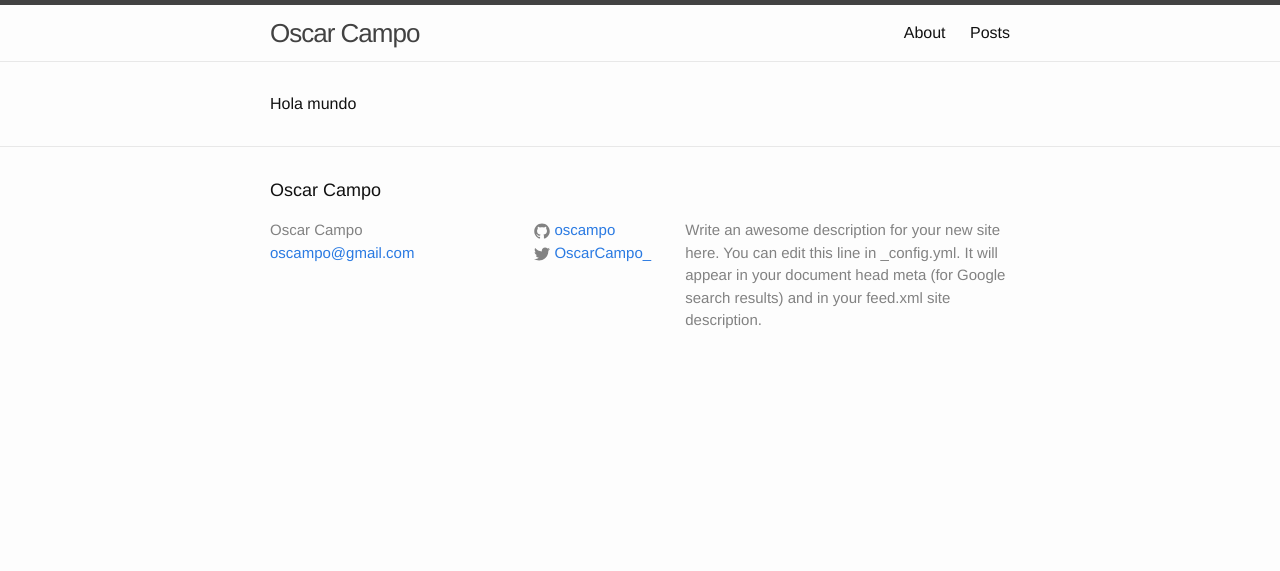
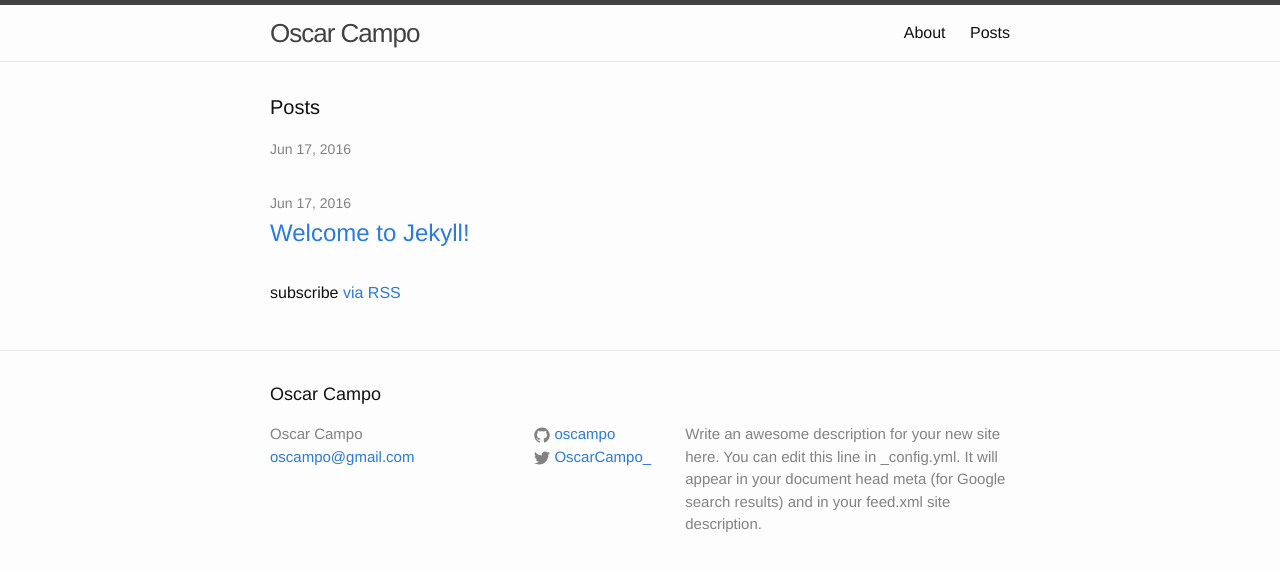
Before and after one commit to oscampo/oscampo.github.io, a Jekyll site: the page built from index.html, in a window 1280 px wide. Shown: the top 571 px of the page. Built offline with Jekyll 4.4.1, drawn with Linux system fonts in a browser that asks for light colours.

Commit message:
Update index.html

```diff
--- a/index.html
+++ b/index.html
@@ -2,4 +2,22 @@
 layout: default
 ---
 
-Hola mundo
+<div class="home">
+
+  <h1 class="page-heading">Posts</h1>
+
+  <ul class="post-list">
+    {% for post in site.posts %}
+      <li>
+        <span class="post-meta">{{ post.date | date: "%b %-d, %Y" }}</span>
+
+        <h2>
+          <a class="post-link" href="{{ post.url | prepend: site.baseurl }}">{{ post.title }}</a>
+        </h2>
+      </li>
+    {% endfor %}
+  </ul>
+
+  <p class="rss-subscribe">subscribe <a href="{{ "/feed.xml" | prepend: site.baseurl }}">via RSS</a></p>
+
+</div>
```
